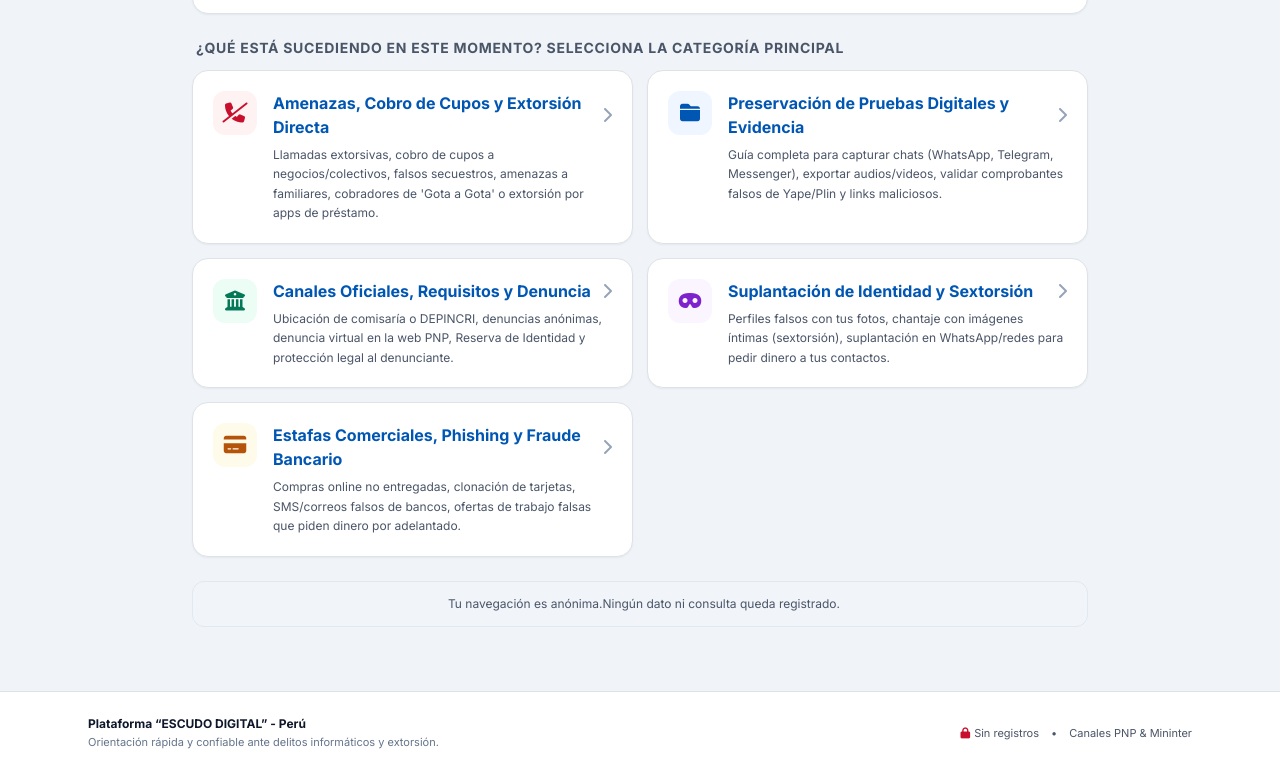
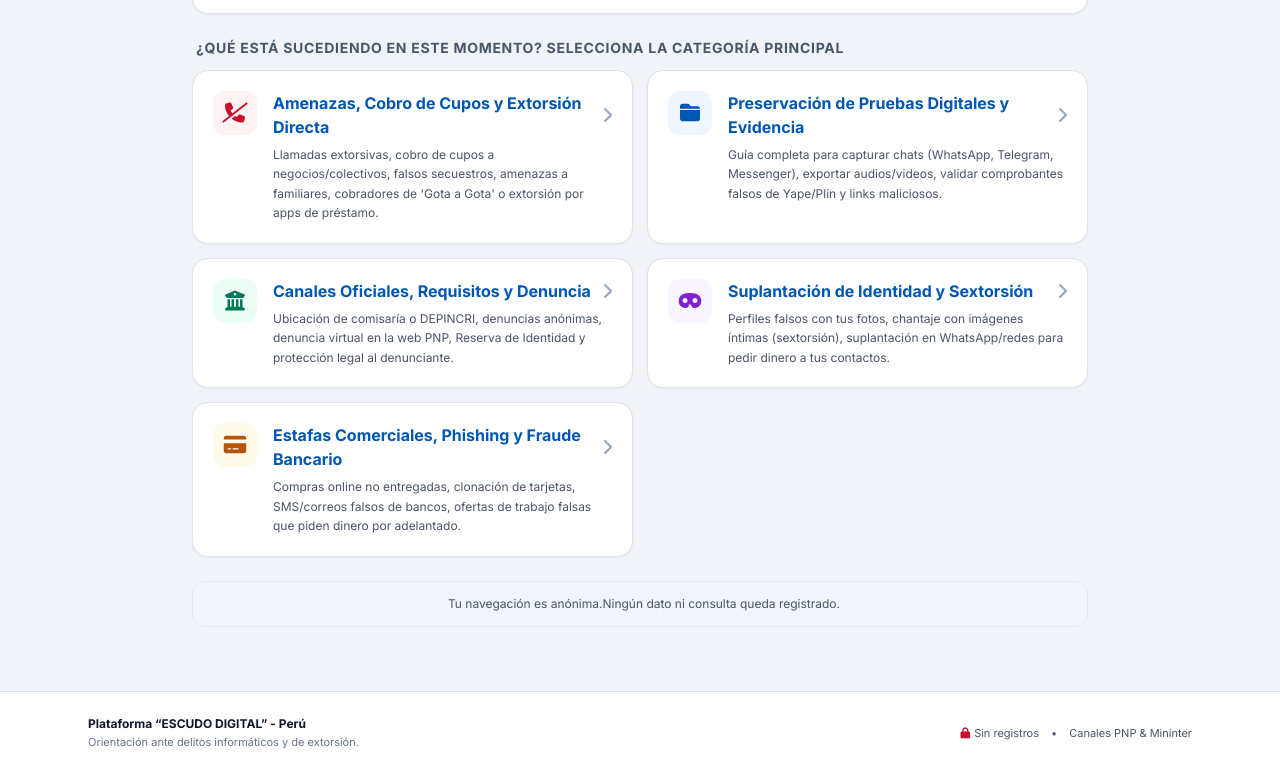
Before and after one commit to ikerchborn/Escudo-Digital-UCV, a plain HTML site: page index.html in a window 1280 px wide. Shown: the part 303-1077 px from the top of the page. Drawn offline with nearby package versions, Linux system fonts and the light colour scheme.

Commit message:
Update footer text for clarity

```diff
--- a/index.html
+++ b/index.html
@@ -484,7 +484,7 @@
     <div class="max-w-6xl mx-auto px-4 sm:px-6 flex flex-col sm:flex-row items-center justify-between gap-4 text-center sm:text-left">
       <div>
         <div class="font-bold text-gob-textMain">Plataforma “ESCUDO DIGITAL” - Perú</div>
-        <div class="text-[11px] text-slate-500 mt-0.5">Orientación rápida y confiable ante delitos informáticos y extorsión.</div>
+        <div class="text-[11px] text-slate-500 mt-0.5">Orientación ante delitos informáticos y de extorsión.</div>
       </div>
       <div class="flex items-center space-x-3 text-[11px] flex-wrap justify-center">
         <span class="flex items-center gap-1"><i class="fas fa-lock text-gob-red"></i> Sin registros</span>
```
